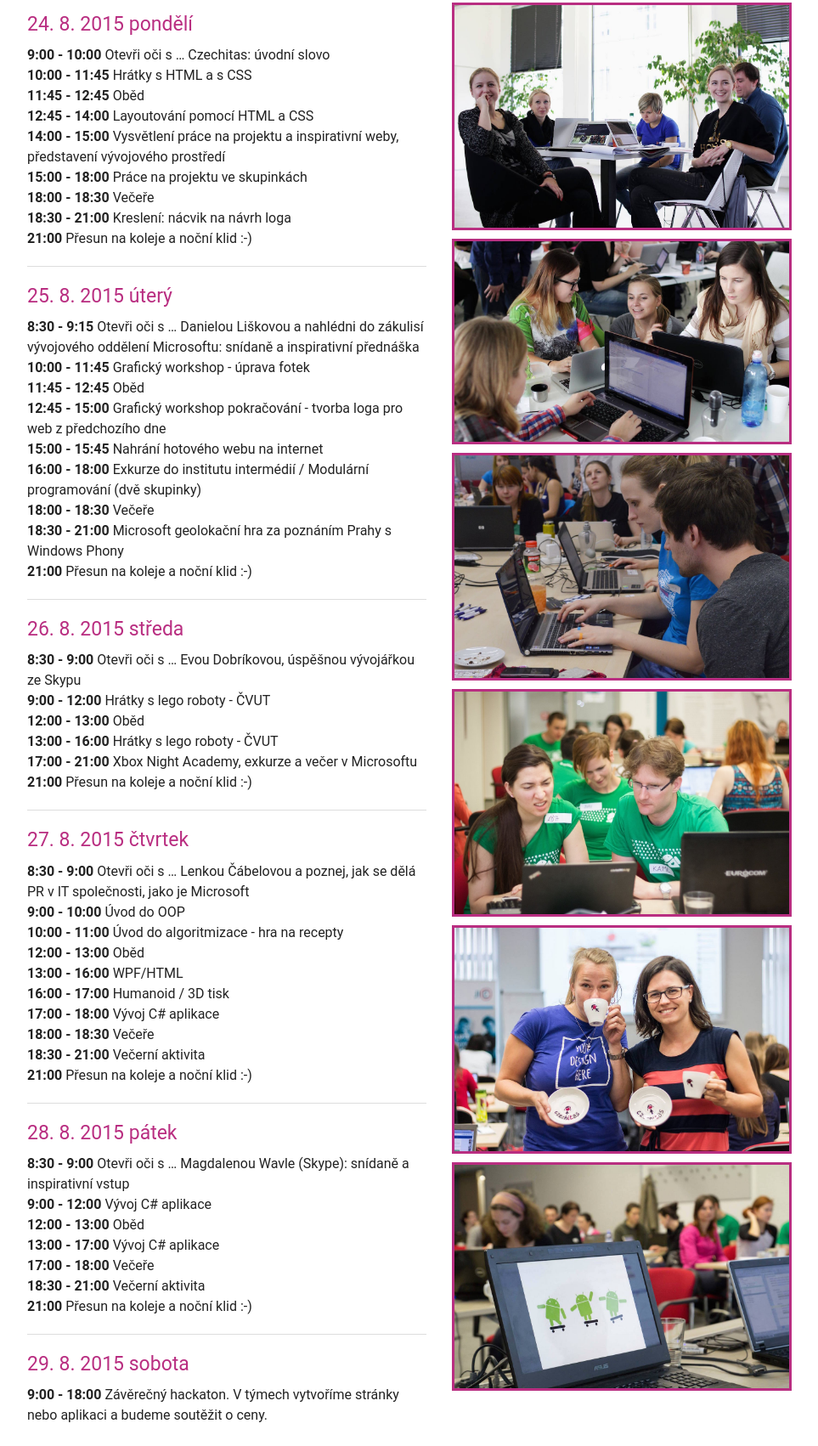
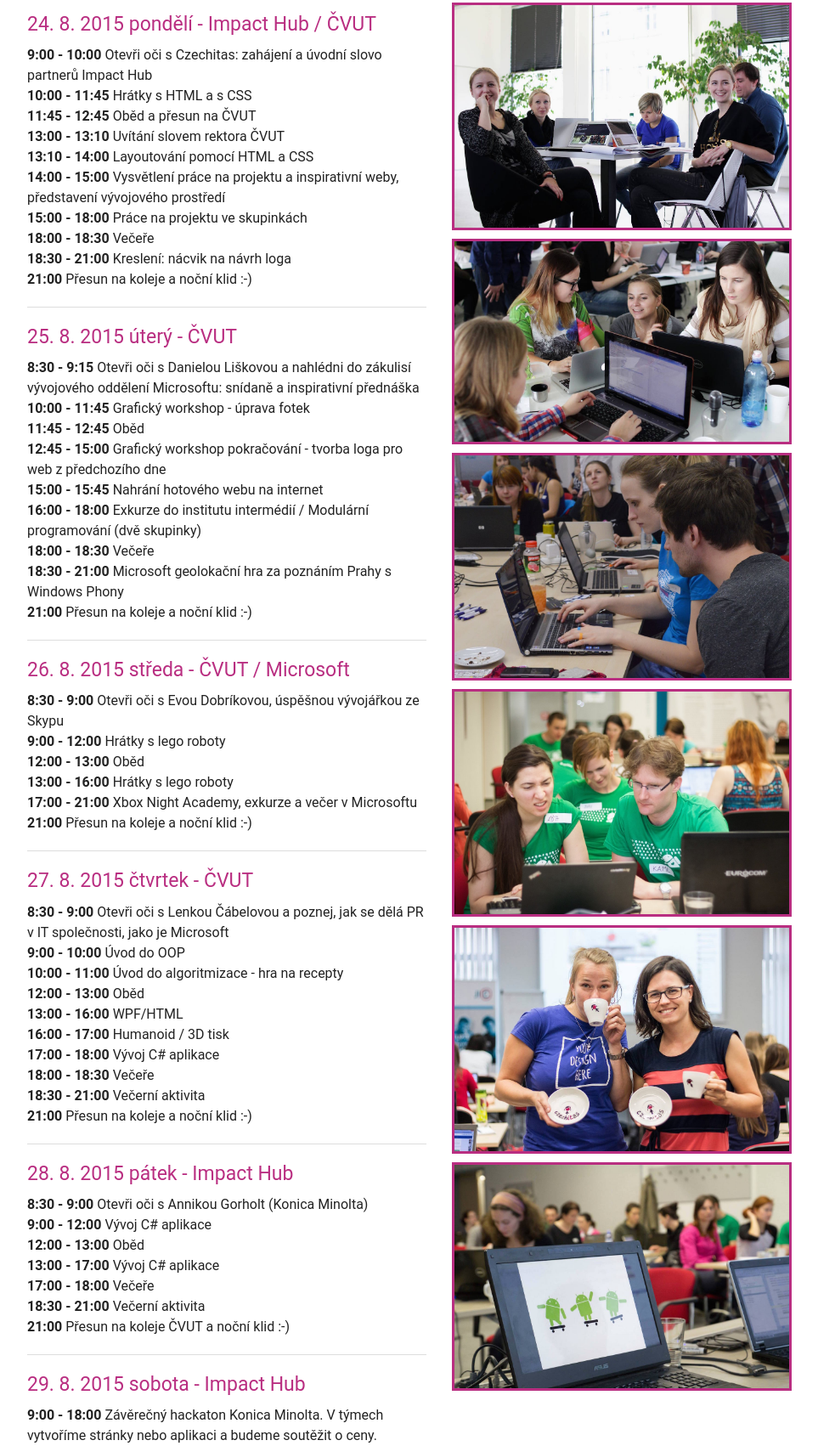
Before and after one commit to czechitas/letni-skola-2015, a website: page program.html in a window 1280 px wide. Shown: the part 239-1941 px from the top of the page at 85% size, without its empty margins (123-1086 px from the left). Before the commit the page ends 1917 px from the top, so only its background shows below. Drawn offline with Linux system fonts and the light colour scheme; a web font is replaced by a local one.

Commit message:
zmeny v programu

```diff
--- a/program.html
+++ b/program.html
@@ -66,11 +66,12 @@
 
     <div class="row">
         <div class="large-6 columns">
-            <h4>24. 8. 2015 pondělí</h4>
-            <b>9:00 - 10:00</b> Otevři oči s … Czechitas: úvodní slovo<br>
+            <h4>24. 8. 2015 pondělí - Impact Hub / ČVUT</h4>
+            <b>9:00 - 10:00</b> Otevři oči s Czechitas: zahájení a úvodní slovo partnerů Impact Hub<br>
             <b>10:00 - 11:45</b> Hrátky s HTML a s CSS<br>
-            <b>11:45 - 12:45</b> Oběd<br>
-            <b>12:45 - 14:00</b> Layoutování pomocí HTML a CSS<br>
+            <b>11:45 - 12:45</b> Oběd a přesun na ČVUT<br>
+            <b>13:00 - 13:10</b> Uvítání slovem rektora ČVUT<br>
+            <b>13:10 - 14:00</b> Layoutování pomocí HTML a CSS<br>
             <b>14:00 - 15:00</b> Vysvětlení práce na projektu a inspirativní weby, představení vývojového prostředí<br>
             <b>15:00 - 18:00</b> Práce na projektu ve skupinkách<br>
             <b>18:00 - 18:30</b> Večeře<br>
@@ -78,8 +79,8 @@
             <b>21:00</b> Přesun na koleje a noční klid :-)<br>
             <hr>
 
-            <h4>25. 8. 2015 úterý</h4>
-            <b>8:30 - 9:15</b> Otevři oči s … Danielou Liškovou a nahlédni do zákulisí vývojového oddělení Microsoftu: snídaně a inspirativní přednáška<br>
+            <h4>25. 8. 2015 úterý - ČVUT</h4>
+            <b>8:30 - 9:15</b> Otevři oči s Danielou Liškovou a nahlédni do zákulisí vývojového oddělení Microsoftu: snídaně a inspirativní přednáška<br>
             <b>10:00 - 11:45</b> Grafický workshop - úprava fotek <br>
             <b>11:45 - 12:45</b> Oběd<br>
             <b>12:45 - 15:00</b> Grafický workshop pokračování - tvorba loga pro web z předchozího dne<br>
@@ -90,17 +91,17 @@
             <b>21:00</b> Přesun na koleje a noční klid :-)<br>
 
             <hr>
-            <h4>26. 8. 2015 středa</h4>
-            <b>8:30 - 9:00</b> Otevři oči s … Evou Dobríkovou, úspěšnou vývojářkou ze Skypu<br>
-            <b>9:00 - 12:00</b> Hrátky s lego roboty - ČVUT<br>
+            <h4>26. 8. 2015 středa - ČVUT / Microsoft</h4>
+            <b>8:30 - 9:00</b> Otevři oči s Evou Dobríkovou, úspěšnou vývojářkou ze Skypu<br>
+            <b>9:00 - 12:00</b> Hrátky s lego roboty<br>
             <b>12:00 - 13:00</b> Oběd<br>
-            <b>13:00 - 16:00</b> Hrátky s lego roboty - ČVUT<br>
+            <b>13:00 - 16:00</b> Hrátky s lego roboty<br>
             <b>17:00 - 21:00</b> Xbox Night Academy, exkurze a večer v Microsoftu<br>
             <b>21:00</b> Přesun na koleje a noční klid :-)<br>
 
             <hr>
-            <h4>27. 8. 2015 čtvrtek</h4>
-            <b>8:30 - 9:00</b> Otevři oči s … Lenkou Čábelovou a poznej, jak se dělá PR v IT společnosti, jako je Microsoft<br>
+            <h4>27. 8. 2015 čtvrtek - ČVUT</h4>
+            <b>8:30 - 9:00</b> Otevři oči s Lenkou Čábelovou a poznej, jak se dělá PR v IT společnosti, jako je Microsoft<br>
             <b>9:00 - 10:00</b> Úvod do OOP<br>
             <b>10:00 - 11:00</b> Úvod do algoritmizace - hra na recepty<br>
             <b>12:00 - 13:00</b> Oběd<br>
@@ -112,18 +113,18 @@
             <b>21:00</b> Přesun na koleje a noční klid :-)<br>
 
             <hr>
-            <h4>28. 8. 2015 pátek</h4>
-            <b>8:30 - 9:00</b> Otevři oči s … Magdalenou Wavle (Skype): snídaně a inspirativní vstup<br>
+            <h4>28. 8. 2015 pátek - Impact Hub</h4>
+            <b>8:30 - 9:00</b> Otevři oči s Annikou Gorholt (Konica Minolta)<br>
             <b>9:00 - 12:00</b> Vývoj C# aplikace<br>
             <b>12:00 - 13:00</b> Oběd<br>
             <b>13:00 - 17:00</b> Vývoj C# aplikace<br>
             <b>17:00 - 18:00</b> Večeře<br>
             <b>18:30 - 21:00</b>  Večerní aktivita<br>
-            <b>21:00</b> Přesun na koleje a noční klid :-)<br>
+            <b>21:00</b> Přesun na koleje ČVUT a noční klid :-)<br>
 
             <hr>
-            <h4>29. 8. 2015 sobota</h4>
-            <b>9:00 - 18:00</b> Závěrečný hackaton. V týmech vytvoříme stránky nebo aplikaci a budeme soutěžit o ceny.
+            <h4>29. 8. 2015 sobota - Impact Hub</h4>
+            <b>9:00 - 18:00</b> Závěrečný hackaton Konica Minolta. V týmech vytvoříme stránky nebo aplikaci a budeme soutěžit o ceny.
 
         </div>
 
```
